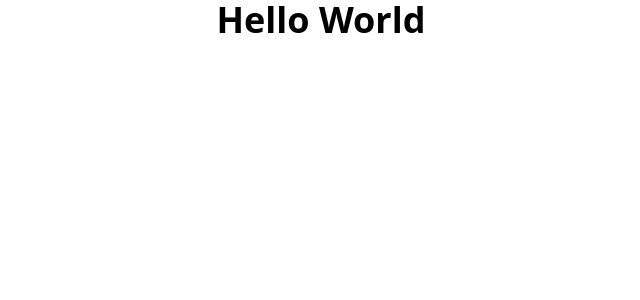
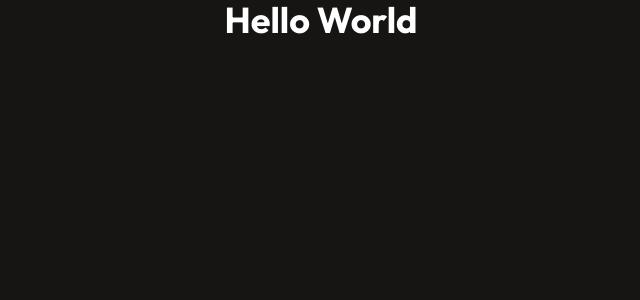
Before and after one commit to mulindijr/Portfolio, a React (Vite) app: page / in a window 1280 px wide. Shown: the top 300 px of the page, without its empty margins (319-959 px from the left). Built offline with nearby package versions, Linux system fonts and the light colour scheme.

Commit message:
style: reset default margins and paddings, set background and font family for body

```diff
--- a/src/index.css
+++ b/src/index.css
@@ -1,3 +1,16 @@
 @tailwind base;
 @tailwind components;
 @tailwind utilities;
+
+*{
+    margin: 0;
+    padding: 0;
+    box-sizing: border-box;
+}
+
+body{
+    height: 100vh;
+    background: #161513;
+    color: white;
+    font-family: 'Outfit', sans-serif;
+}
```
